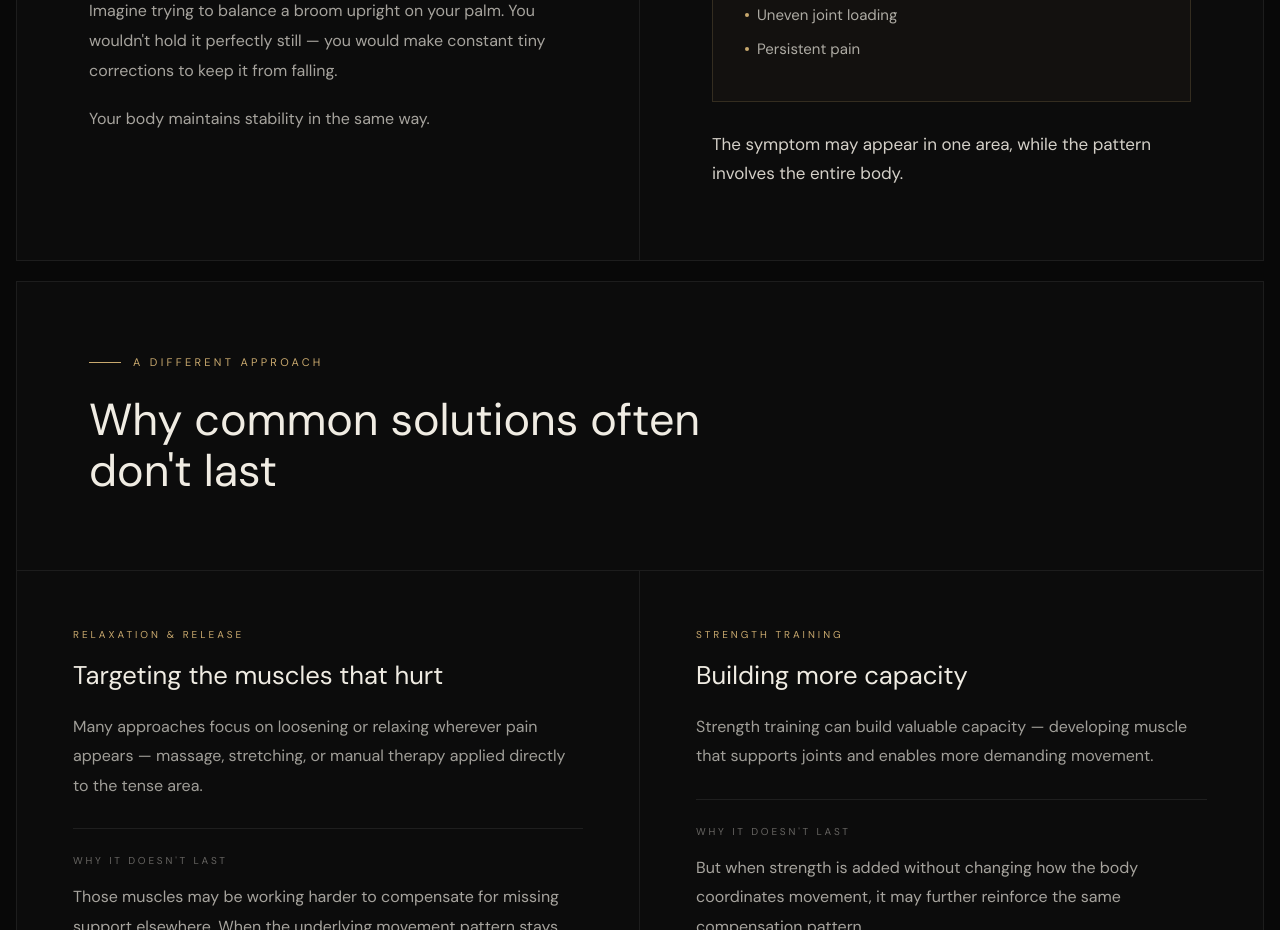
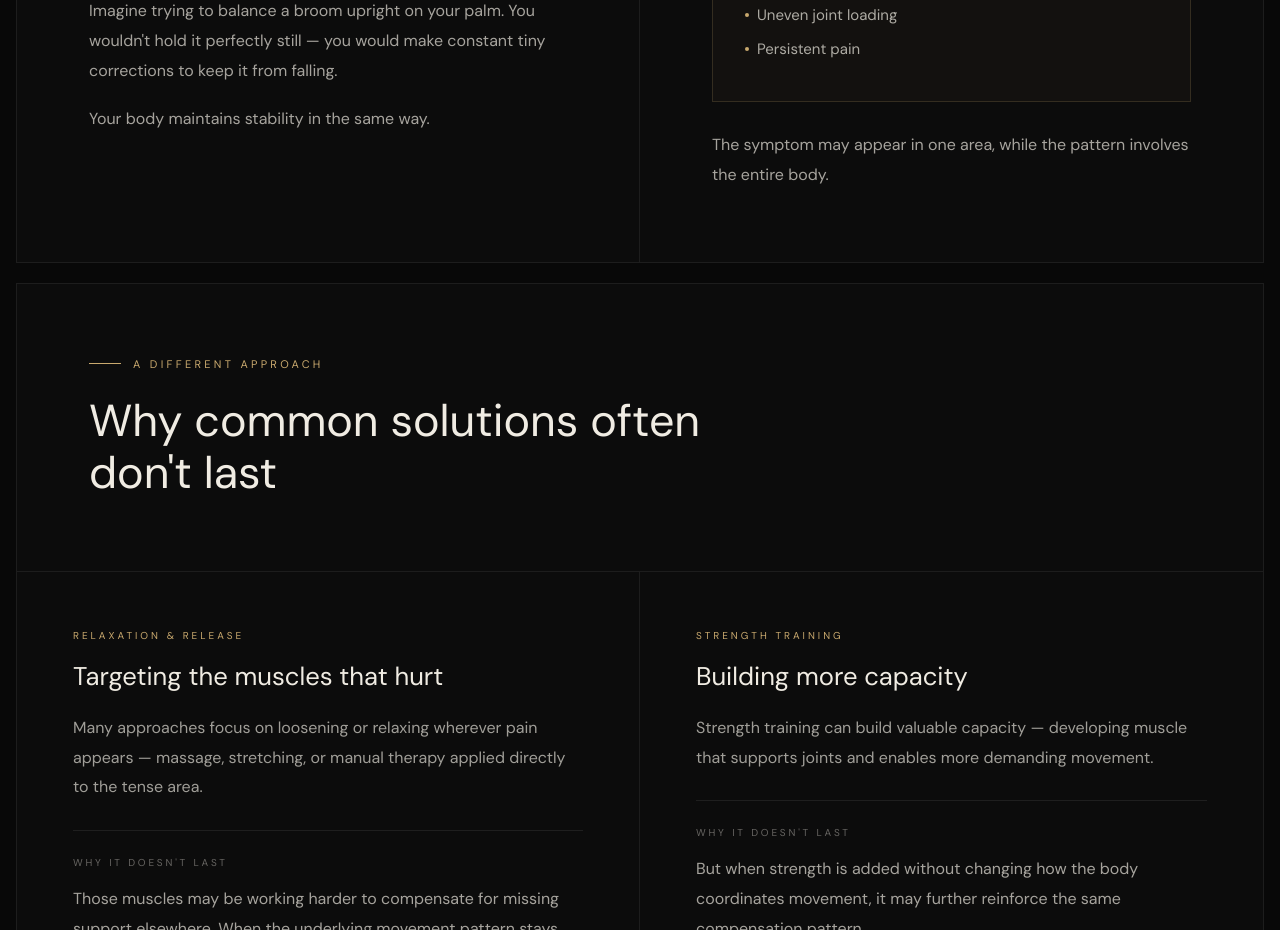
Before and after one commit to corrigarton/Landing-Page, a React (Vite) app: page / in a window 1280 px wide. Shown: the part 2580-3510 px from the top of the page. Built offline with nearby package versions, Linux system fonts and the light colour scheme; the HTML template or start-up script is replaced by a standard one; a web font is replaced by a local one.

Commit message:
Refactor paragraph styles in Reveal component
Updated paragraph styling for better readability.

```diff
--- a/src/App.tsx
+++ b/src/App.tsx
@@ -652,10 +652,7 @@ function StabilitySection() {
             </Reveal>
 
             <Reveal delay={200}>
-              <p style={{
-                fontFamily: 'var(--font-display)',
-                color: 'rgba(240,236,227,0.88)', lineHeight: 1.72, fontSize: '1.0625rem',
-              }}>
+               <p style={{ color: 'rgba(240,236,227,0.68)', lineHeight: 1.88 }}>
                 The symptom may appear in one area, while the pattern involves the entire body.
               </p>
             </Reveal>
```
